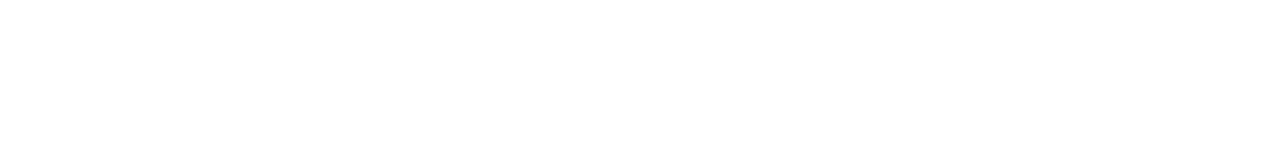
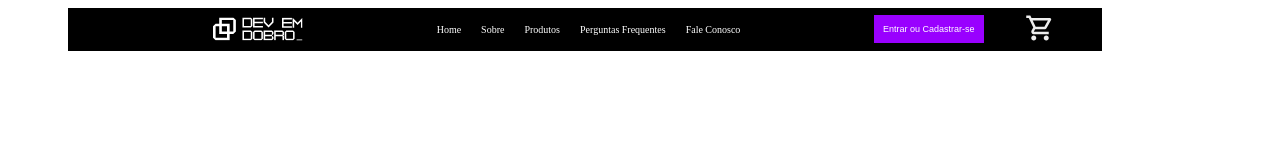
Before and after one commit to Andre-Schiavon/projeto-ecommercer, a plain HTML site: page index.html in a window 1280 px wide. Drawn offline with Linux system fonts and the light colour scheme.

Commit message:
cria cabeçalho do html

```diff
--- a/assets/css/style.css
+++ b/assets/css/style.css
@@ -0,0 +1,45 @@
+header{
+    display: flex;
+    align-items: center;
+    justify-content:space-between;
+    padding: 0.9%;
+    height: 20px;
+    background-color: black;
+    color : white;
+    width: 80%;
+    margin:  0 30px 0 60px;
+    font-size: 10px;
+}
+
+img{
+    background-color: black;
+    height: 30px;
+    width: 90px;
+}
+nav ul{
+    list-style: none;
+    padding: 0;
+    margin: 0;
+    display: flex;
+    gap: 20px;
+}
+nav a{
+    text-decoration: none;
+    color: white
+}
+button{
+    background-color: black;
+    color: white;
+    border: none;
+}
+.cadastro{
+    color: white;
+    background-color: rgb(153, 0, 255);
+    padding: 9px;
+    font-size: 9px;
+}
+.botoes{
+    display: flex;
+    align-items: center;
+    gap: 5px;
+}
--- a/index.html
+++ b/index.html
@@ -1,14 +1,48 @@
 <!DOCTYPE html>
 <html lang="pt-BR">
+
 <head>
-    <meta charset="UTF-8">
-    <meta name="viewport" content="width=device-width, initial-scale=1.0">
-    <title>E-Commerce Marster</title>
+  <meta charset="UTF-8">
+  <meta name="viewport" content="width=device-width, initial-scale=1.0">
+  <title>E-Commerce Marster</title>
+  <link rel="stylesheet" href="assets/css/style.css">
 </head>
+
 <body>
-    <header></header>
-    <main></main>
+  <header>
+    <a href="/"></a>
+    <img src="assets/images/logo.svg" alt="">
+    <nav>
+      <ul>
+        <li>
+          <a href="#home">Home</a>
+        </li>
+        <li>
+          <a href="#sobre">Sobre</a>
+        </li>
+        <li>
+          <a href="#produtos">Produtos</a>
+        </li>
+        <li>
+          <a href="#perguntas">Perguntas Frequentes</a>
+        </li>
+        <li>
+          <a href="#Fale">Fale Conosco</a>
+        </li>
+      </ul>
+    </nav>
+
+    <div class="botoes">
+      <button class="cadastro">Entrar ou Cadastrar-se</button>
+      <button>
+        <img src="assets/images/icone_carrinho.svg" alt="">
+      </button>
+    </div>
+
+  </header>
+  <main></main>
   <footer></footer>
 
 </body>
+
 </html>
```
